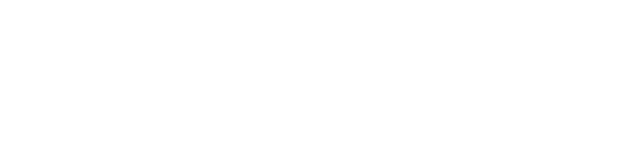
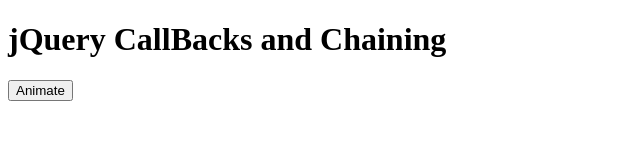
Before and after one commit to AlexSchmidt96/jQueryLessons, a plain HTML site: page callback Functions/callbackFuncInJQ.html in a window 1280 px wide. Shown: the whole page, without its empty margins (0-640 px from the left). Drawn offline with Linux system fonts and the light colour scheme.

Commit message:
created h1 and button

```diff
--- a/callback Functions/callbackFuncInJQ.html
+++ b/callback Functions/callbackFuncInJQ.html
@@ -8,6 +8,8 @@
 </head>
 
 <body>
+    <h1>jQuery CallBacks and Chaining</h1>
+    <button id='btn'>Animate</button>
 </body>
 <script src="../jQuery/code.jquery.com_jquery-3.7.0.js"></script>
 
```
